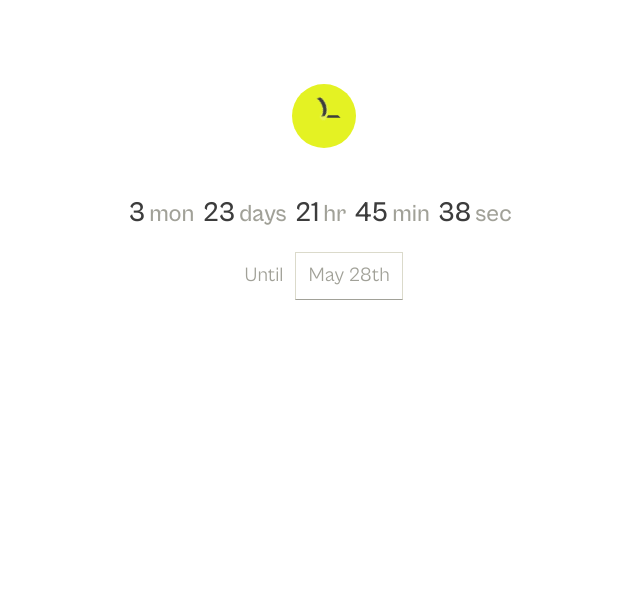
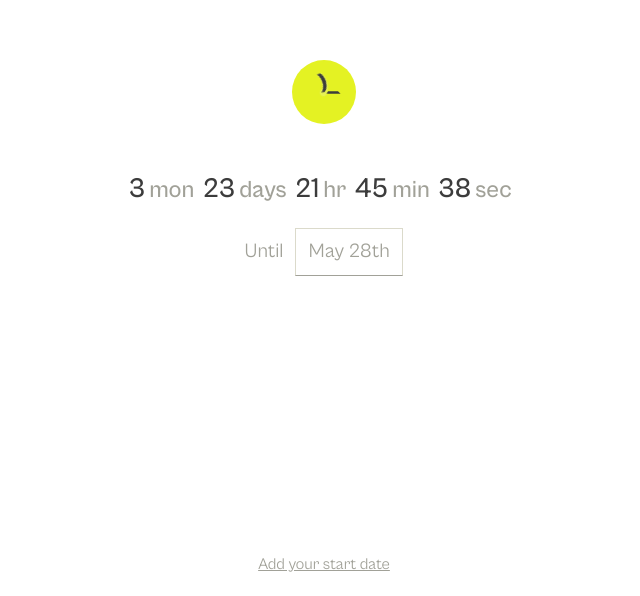
Before and after one commit to bztravis/briantravis-dot-dev, a Next.js app: page /ramping-up in a window 1280 px wide. Shown: the part 204-800 px from the top of the page, without its empty margins (316-956 px from the left). Built offline with nearby package versions, Linux system fonts and the light colour scheme.

Commit message:
Add "add your start date" link

```diff
--- a/app/ramping-up/page.module.scss
+++ b/app/ramping-up/page.module.scss
@@ -1,15 +1,30 @@
 .container {
-  width: 100dvw;
+  width: 100%;
   height: 100dvh;
   padding: 8px;
   display: flex;
   flex-direction: column;
   justify-content: center;
-  align-items: center;
-  gap: 48px;
 
   ::selection {
     color: var(--text-primary);
     background: #e7f256;
   }
+
+  >main {
+    flex-grow: 1;
+    display: flex;
+    flex-direction: column;
+    justify-content: center;
+    align-items: center;
+    gap: 48px;
+  }
+
+  >footer {
+    height: 48px;
+    display: flex;
+    justify-content: center;
+    align-items: center;
+  }
+
 }
--- a/app/ramping-up/page.tsx
+++ b/app/ramping-up/page.tsx
@@ -34,8 +34,18 @@ export const metadata: Metadata = {
 const page = () => {
   return (
     <div className={styles.container}>
-      <Clock />
-      <Countdown />
+      <main>
+        <Clock />
+        <Countdown />
+      </main>
+      <footer>
+        <a
+          href='https://github.com/bztravis/briantravis-dot-dev'
+          className={styles.addDateLink}
+        >
+          Add your start date
+        </a>
+      </footer>
     </div>
   );
 };
```
